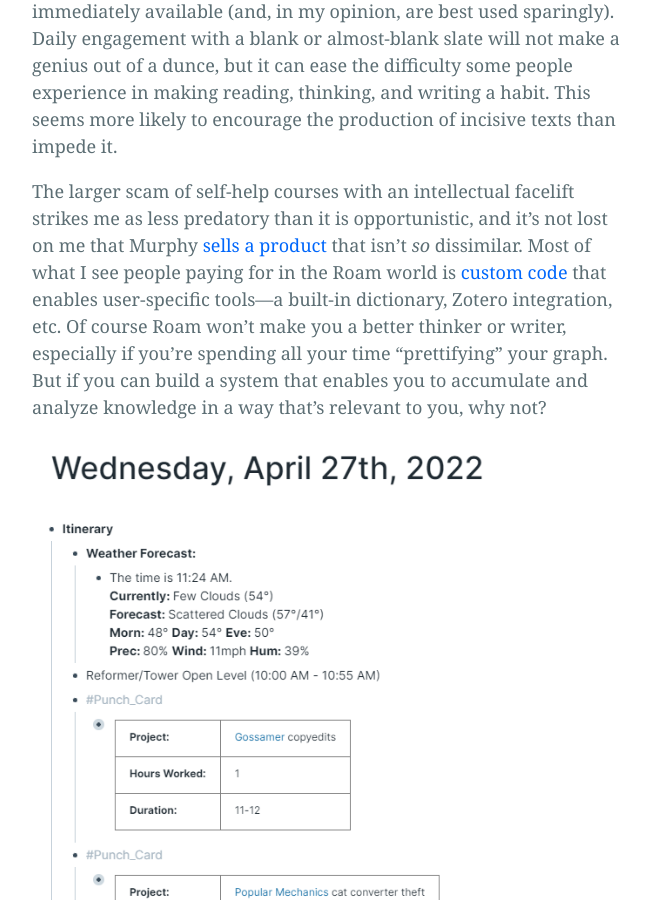
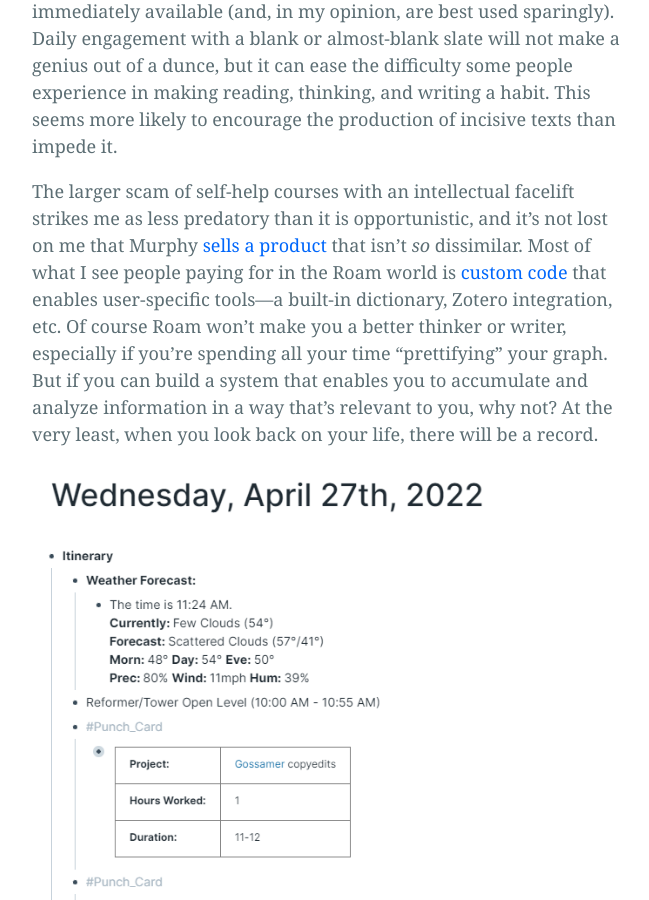
Before and after one commit to bliss-st/ss-website, a Jekyll site: the page built from _posts/2022-4-27-in-defense.md, in a window 1280 px wide and 900 px high, scrolled down 2121 px. Shown: the whole window, without its empty margins (308-957 px from the left). Built offline with Jekyll 4.4.1, drawn with Linux system fonts in a browser that asks for light colours.

Commit message:
Update 2022-4-27-in-defense.md

```diff
--- a/_posts/2022-4-27-in-defense.md
+++ b/_posts/2022-4-27-in-defense.md
@@ -17,6 +17,6 @@
 
 To me the most important aspect of thinking and writing well is simply doing it every day. The great writers/thinkers/artists without a daily practice are as exceptional as Luhmann and his zettelkasten. Softwares like Roam depend on daily usage; the true hierarchy of Roam is each day's Daily Notes Page, which is the Roam homepage, and then other pages which can be easily created but are not immediately available (and, in my opinion, are best used sparingly). Daily engagement with a blank or almost-blank slate will not make a genius out of a dunce, but it can ease the difficulty some people experience in making reading, thinking, and writing a habit. This seems more likely to encourage the production of incisive texts than impede it.
 
-The larger scam of self-help courses with an intellectual facelift strikes me as less predatory than it is opportunistic, and it's not lost on me that Murphy [sells a product]("https://indiethinkers.org/") that isn't <em>so</em> dissimilar. Most of what I see people paying for in the Roam world is [custom code]("https://roamjs.com/extensions/smartblocks/smartblocks_store") that enables user-specific tools—a built-in dictionary, Zotero integration, etc. Of course Roam won't make you a better thinker or writer, especially if you're spending all your time "prettifying" your graph. But if you can build a system that enables you to accumulate and analyze knowledge in a way that's relevant to you, why not?
+The larger scam of self-help courses with an intellectual facelift strikes me as less predatory than it is opportunistic, and it's not lost on me that Murphy [sells a product]("https://indiethinkers.org/") that isn't <em>so</em> dissimilar. Most of what I see people paying for in the Roam world is [custom code]("https://roamjs.com/extensions/smartblocks/smartblocks_store") that enables user-specific tools—a built-in dictionary, Zotero integration, etc. Of course Roam won't make you a better thinker or writer, especially if you're spending all your time "prettifying" your graph. But if you can build a system that enables you to accumulate and analyze information in a way that's relevant to you, why not? At the very least, when you look back on your life, there will be a record.
 
 ![roam](/assets/roam.png)
```
